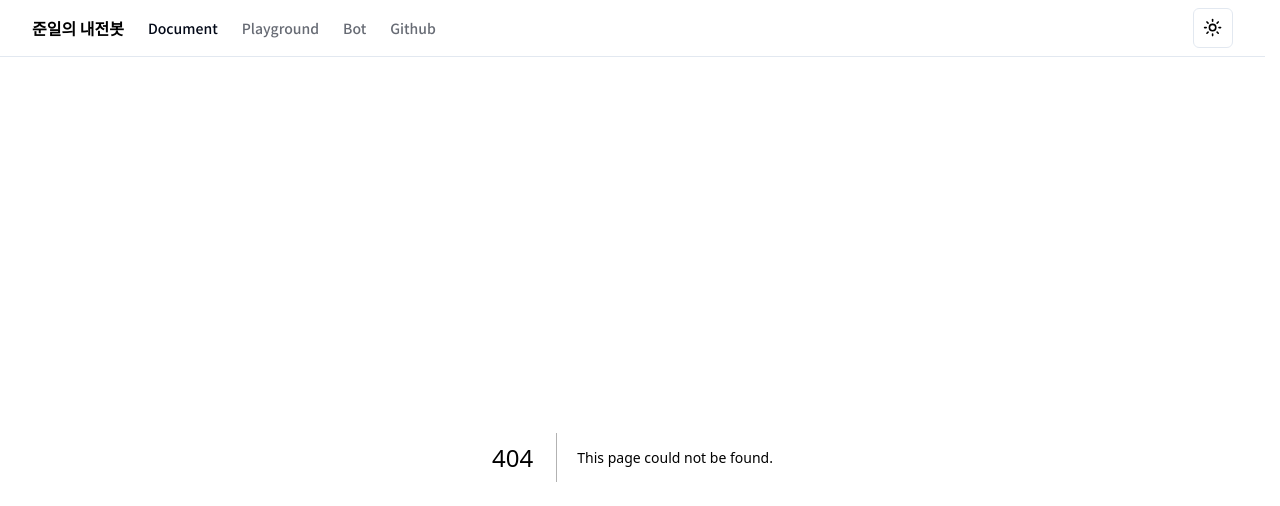
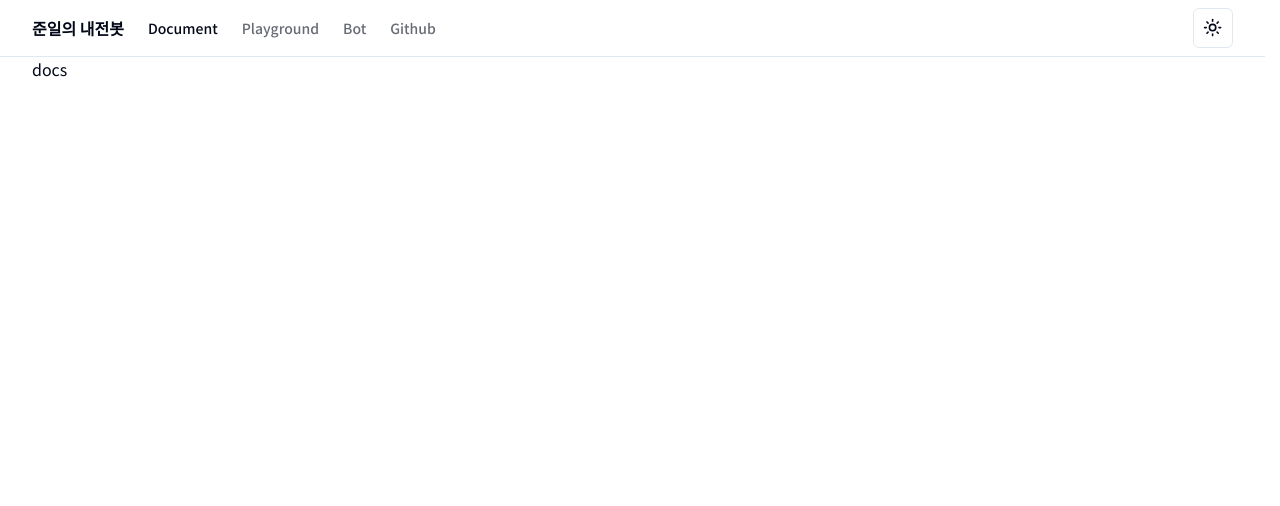
Before and after one commit to EthanJcoding/Bot_web, a Next.js app: page /docs in a window 1280 px wide. Before the commit this address had no page. Shown: the top 506 px of the page. Built offline with nearby package versions, Linux system fonts and the light colour scheme.

Commit message:
Setting: docs page set up

```diff
--- /dev/null
+++ b/src/app/docs/page.tsx
@@ -0,0 +1,5 @@
+const docs = () => {
+  return <div>docs</div>
+}
+
+export default docs
```
